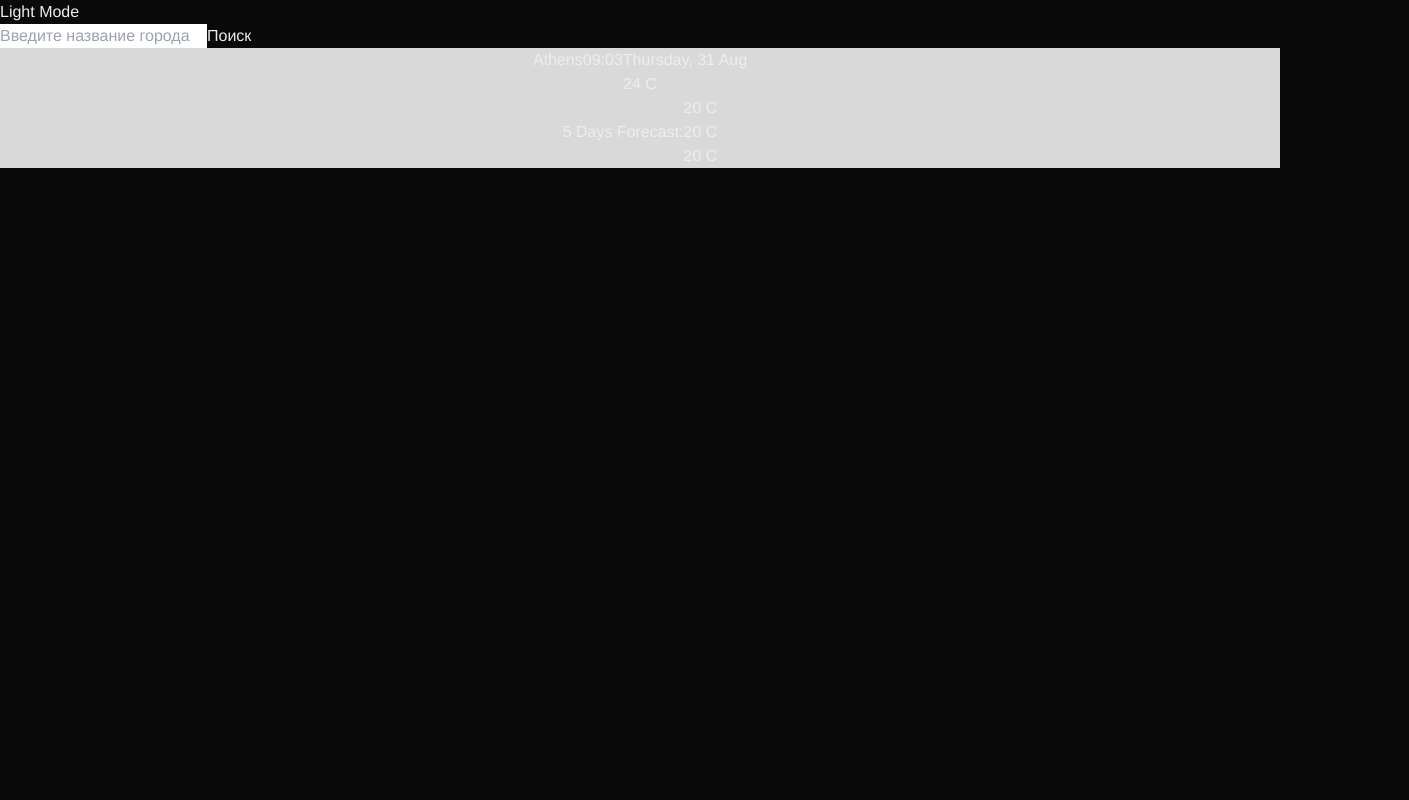
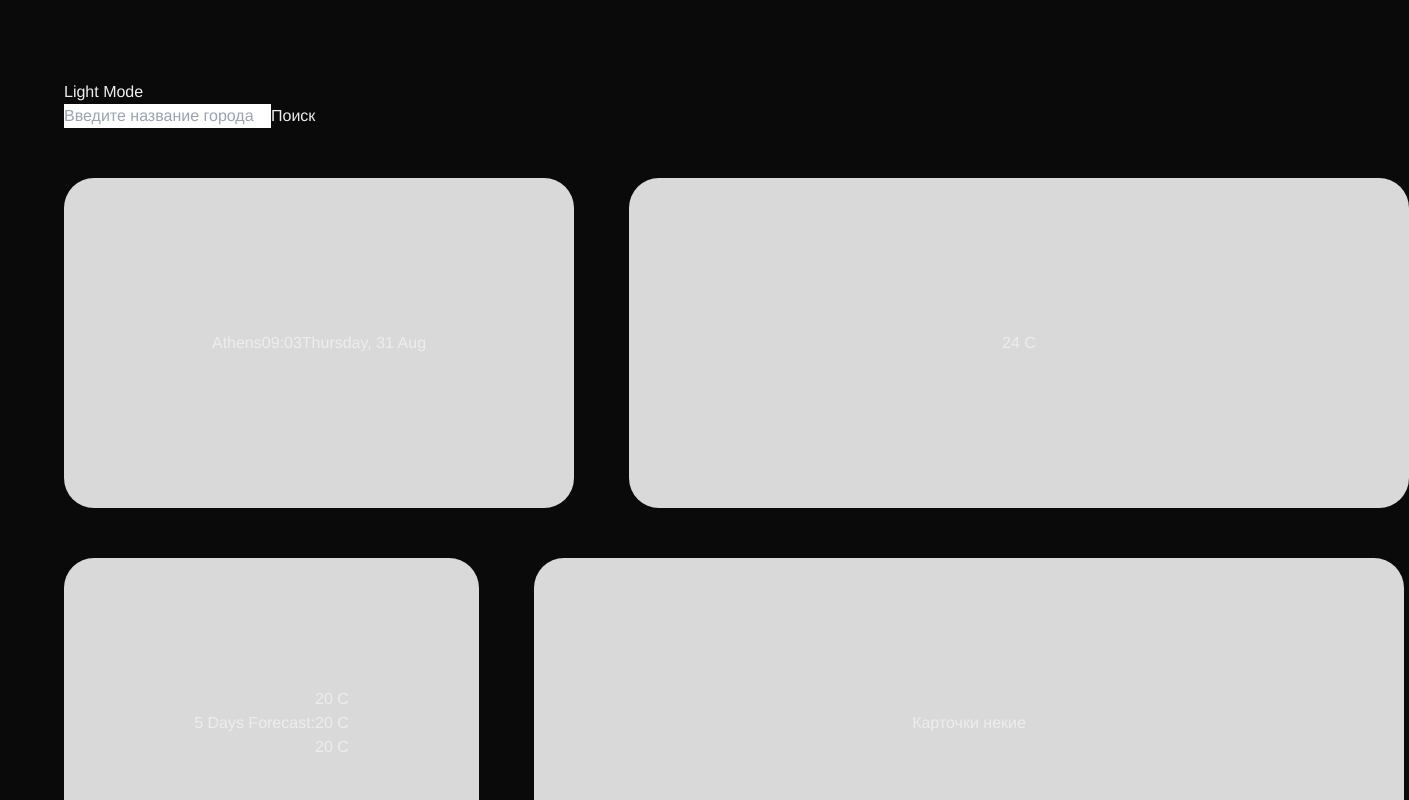
Before and after one commit to Ayanqq/weatherApp, a Next.js app: page / in a window 1280 px wide. Shown: the top 800 px of the page, 1409 px wide, since content can reach past the window. Built offline with nearby package versions, Linux system fonts and the light colour scheme; no server answers.

Commit message:
oh my poor layout

```diff
--- a/src/app/layout.tsx
+++ b/src/app/layout.tsx
@@ -28,7 +28,7 @@ export default function RootLayout({
     return (
         <html lang="en">
         <body
-            className={`${geistSans.variable} ${geistMono.variable} antialiased`}
+            className={`${geistSans.variable} ${geistMono.variable} antialiased p-global`}
         >
         <ClientProvider>
             {children}
--- a/src/app/weather/page.tsx
+++ b/src/app/weather/page.tsx
@@ -13,7 +13,7 @@ const WeatherPage = () => {
     };
 
     return (
-        <div className={'weather-page'}>
+        <div className={''}>
             <div className='header'>
                 <div>
                     Light Mode
@@ -21,18 +21,18 @@ const WeatherPage = () => {
                 <WeatherForm onSearch={handleSearch}/>
             </div>
             <div className='main-info'>
-                <div className='first-line-weather'>
-                    <Container>
+                <div className='flex gap-[55px] mb-[50px] mt-[50px]'>
+                    <Container minWidth={'510px'}>
                         <p>Athens</p>
                         <p>09:03</p>
                         <span>Thursday, 31 Aug</span>
                     </Container>
-                    <Container>
+                    <Container minWidth={'780px'}>
                         <p>24 C</p>
                     </Container>
                 </div>
-                <div className={'second-line-weather'}>
-                    <Container>
+                <div className={'flex gap-[55px]'}>
+                    <Container minWidth={'415px'}>
                         <p>5 Days Forecast:</p>
                         <ul>
                             <li>20 C</li>
@@ -40,15 +40,21 @@ const WeatherPage = () => {
                             <li>20 C</li>
                         </ul>
                     </Container>
-                    <div className={'hourly-forecast'}>
-
-                    </div>
+                    <Container minWidth={'870px'}>
+                        <div>
+                            <ul>
+                                Карточки некие
+                            </ul>
+                        </div>
+                    </Container>
                 </div>
             </div>
 
-            {city && <WeatherInfo city={city}/>}
+            {
+                city && <WeatherInfo city={city}/>
+            }
         </div>
-    );
+    )
 };
 
 export default WeatherPage;
--- a/src/components/Container.tsx
+++ b/src/components/Container.tsx
@@ -2,11 +2,12 @@ import {ReactNode} from "react";
 
 type ContainerType = {
     children: ReactNode
+    minWidth?: string
 }
 
-export const Container = ({children}: ContainerType) => {
+export const Container = ({children, minWidth}: ContainerType) => {
     return (
-        <div className={'flex items-center justify-center w-full bg-customGrey'}>
+        <div style={{minWidth}} className={`flex items-center justify-center bg-customGrey h-[330px] rounded-[30px]`}>
             {children}
         </div>
     );
--- a/tailwind.config.ts
+++ b/tailwind.config.ts
@@ -14,6 +14,9 @@ export default {
                 background: "var(--background)",
                 foreground: "var(--foreground)",
             },
+            padding: {
+                'global': '80px 64px'
+            }
         },
     },
     plugins: [],
```
